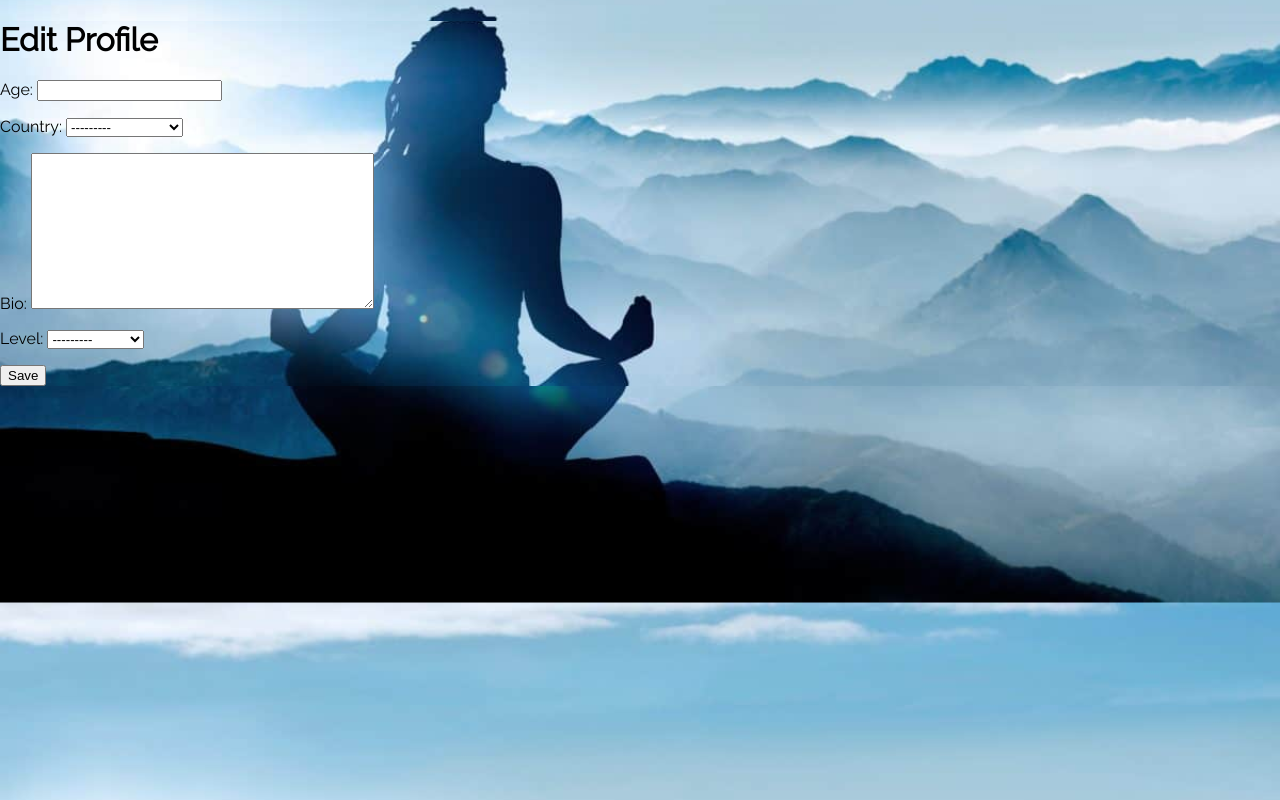
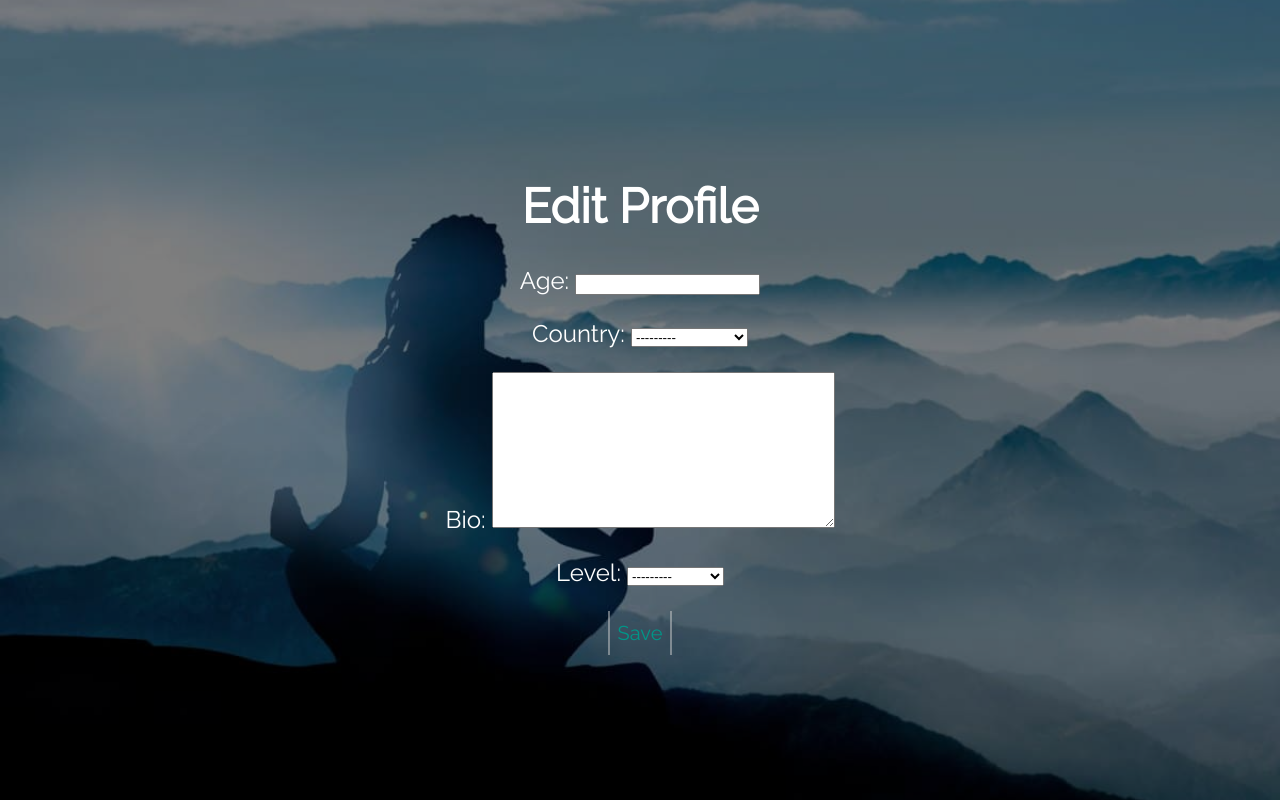
Before and after one commit to DmBilyk/Bilyk.University.Online-Meditation-and-Mindfulness-Community, a Django app: page /edit-profile/ in a window 1280 px wide. Run offline with Django 5.2, Linux system fonts and the light colour scheme; a user stored in the database is signed in; data comes from the database, SQL or seed files in the repository.

Commit message:
Update edit_profile.html and profile.html

```diff
--- a/templates/edit_profile.html
+++ b/templates/edit_profile.html
@@ -106,9 +106,9 @@ footer span {
 
 .animated-link {
     display: inline-block;
-    color: #FFF;
+    color: #009688;
     text-decoration: none;
-    font-size: 20px; /* Changed font-size */
+    font-size: 20px;
     margin: 0px 10px;
     padding: 10px 10px;
     position: relative;
@@ -122,7 +122,7 @@ footer span {
     height: 100%;
     width: 2px;
     content: '';
-    background: #FFF;
+    background: #cccccc;
     transition: all 0.3s;
     position: absolute;
 }
@@ -189,11 +189,16 @@ footer span {
 
 </head>
 <body>
+                <div class="translucent-block">
+        <div class="main-text">
     <h1>Edit Profile</h1>
-    <form method="post" enctype="multipart/form-data">
-        {% csrf_token %}
-        {{ form.as_p }}
-        <button type="submit">Save</button>
-    </form>
+<form id="profileForm" method="post" enctype="multipart/form-data">
+    {% csrf_token %}
+    {{ form.as_p }}
+    <a href="#" class="animated-link" onclick="document.getElementById('profileForm').submit(); return false;">Save</a>
+</form>
+
+            <div/>
+            <div/>
 </body>
 </html>
```
Also changed, not shown: templates/profile.html (+6 -1 lines).
